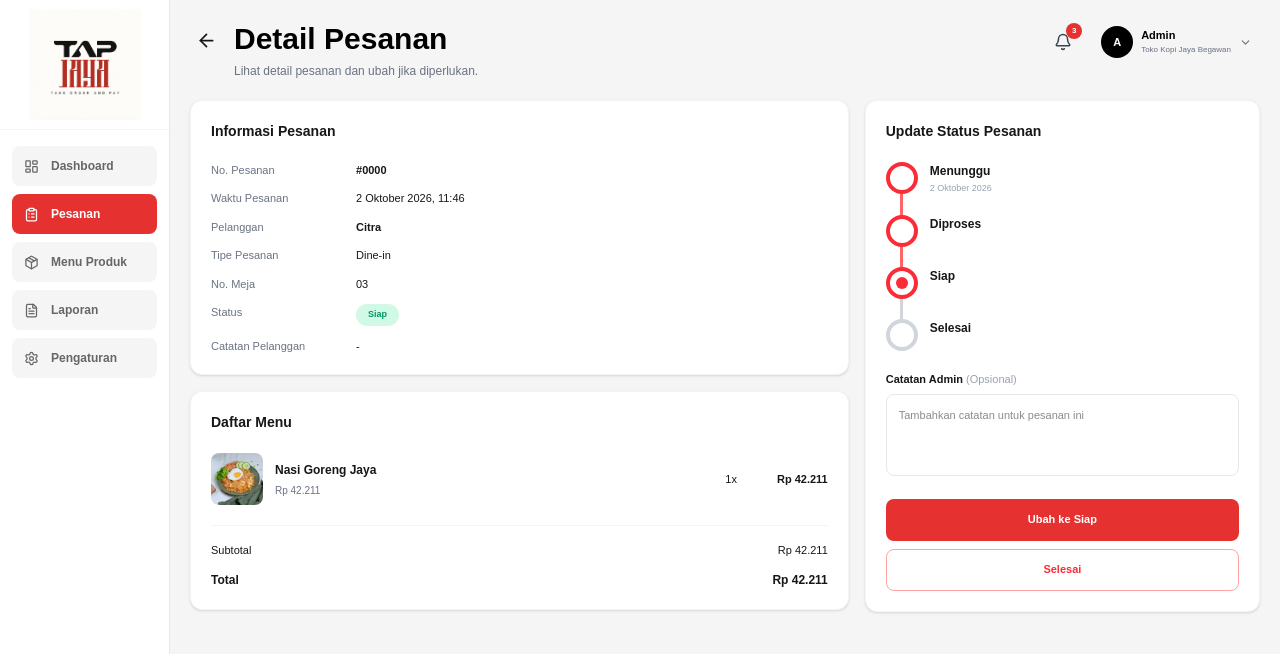
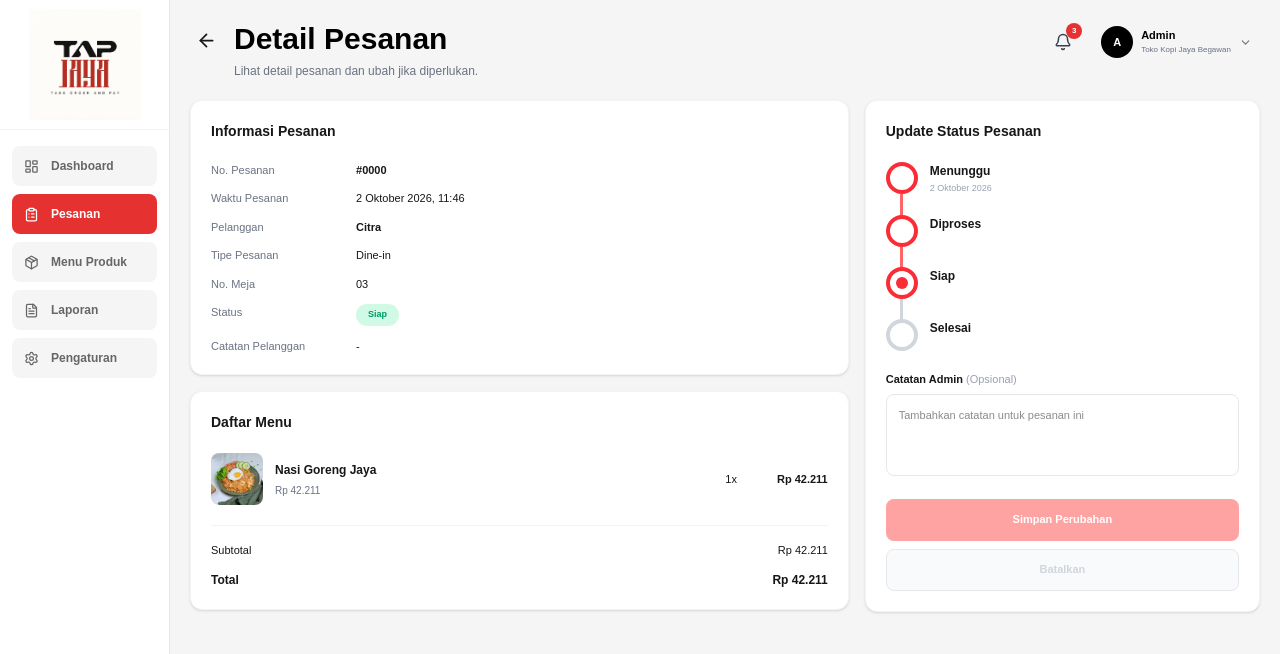
Before and after one commit to syifaananda22/tapjaya-web-admin, a Next.js app: page /orders/0000 in a window 1280 px wide. Shown: the top 654 px of the page. Built offline with nearby package versions, Linux system fonts and the light colour scheme.

Commit message:
Update order status actions

```diff
--- a/src/app/orders/[id]/page.tsx
+++ b/src/app/orders/[id]/page.tsx
@@ -62,14 +62,10 @@ export default function OrderDetailPage() {
     }, 2000);
   };
 
-  const handleFinish = () => {
-    setStatus("Selesai");
-    setSavedStatus("Selesai");
-    setShowSuccess(true);
-
-    setTimeout(() => {
-      setShowSuccess(false);
-    }, 2000);
+  const handleCancel = () => {
+    setStatus(savedStatus);
+    setAdminNote("");
+    setShowSuccess(false);
   };
 
   const statusBadge = (
@@ -78,10 +74,13 @@ export default function OrderDetailPage() {
     switch (value) {
       case "Menunggu":
         return "bg-yellow-100 text-yellow-600";
+
       case "Diproses":
         return "bg-blue-100 text-blue-600";
+
       case "Siap":
         return "bg-emerald-100 text-emerald-600";
+
       case "Selesai":
         return "bg-green-100 text-green-600";
     }
@@ -118,7 +117,7 @@ export default function OrderDetailPage() {
         <div className="grid grid-cols-1 gap-4 xl:grid-cols-[1.5fr_0.9fr]">
           {/* LEFT */}
           <div className="space-y-4">
-            {/* INFO */}
+            {/* INFORMASI PESANAN */}
             <div className="rounded-xl border border-gray-100 bg-white p-5 shadow-sm">
               <h2 className="mb-5 text-[14px] font-bold">
                 Informasi Pesanan
@@ -128,6 +127,7 @@ export default function OrderDetailPage() {
                 <span className="text-gray-500">
                   No. Pesanan
                 </span>
+
                 <span className="font-semibold">
                   #{order.id}
                 </span>
@@ -135,6 +135,7 @@ export default function OrderDetailPage() {
                 <span className="text-gray-500">
                   Waktu Pesanan
                 </span>
+
                 <span>
                   2 Oktober 2026,{" "}
                   {order.time}
@@ -143,6 +144,7 @@ export default function OrderDetailPage() {
                 <span className="text-gray-500">
                   Pelanggan
                 </span>
+
                 <span className="font-semibold">
                   {order.customerName}
                 </span>
@@ -150,6 +152,7 @@ export default function OrderDetailPage() {
                 <span className="text-gray-500">
                   Tipe Pesanan
                 </span>
+
                 <span>
                   {order.orderType}
                 </span>
@@ -157,6 +160,7 @@ export default function OrderDetailPage() {
                 <span className="text-gray-500">
                   No. Meja
                 </span>
+
                 <span>
                   {order.tableNumber}
                 </span>
@@ -185,7 +189,7 @@ export default function OrderDetailPage() {
               </div>
             </div>
 
-            {/* MENU */}
+            {/* DAFTAR MENU */}
             <div className="rounded-xl border border-gray-100 bg-white p-5 shadow-sm">
               <h2 className="mb-5 text-[14px] font-bold">
                 Daftar Menu
@@ -261,13 +265,13 @@ export default function OrderDetailPage() {
             </div>
           </div>
 
-          {/* STATUS */}
+          {/* RIGHT */}
           <div className="rounded-xl border border-gray-100 bg-white p-5 shadow-sm">
             <h2 className="text-[14px] font-bold">
               Update Status Pesanan
             </h2>
 
-            {/* STEPPER */}
+            {/* STATUS STEPPER */}
             <div className="mt-5">
               {statusSteps.map(
                 (item, index) => {
@@ -328,7 +332,7 @@ export default function OrderDetailPage() {
               )}
             </div>
 
-            {/* ADMIN NOTE */}
+            {/* CATATAN ADMIN */}
             <div className="mt-2">
               <label className="mb-1.5 block text-[11px] font-semibold">
                 Catatan Admin{" "}
@@ -349,22 +353,43 @@ export default function OrderDetailPage() {
               />
             </div>
 
+            {/* SIMPAN PERUBAHAN */}
             <button
               type="button"
               onClick={handleUpdateStatus}
-              className="mt-4 h-[42px] w-full rounded-lg bg-[#e63131] text-[11px] font-semibold text-white transition hover:bg-[#ca2929]"
+              disabled={
+                status === savedStatus &&
+                adminNote.trim() === ""
+              }
+              className={`mt-4 h-[42px] w-full rounded-lg text-[11px] font-semibold text-white transition ${
+                status === savedStatus &&
+                adminNote.trim() === ""
+                  ? "cursor-not-allowed bg-red-300"
+                  : "bg-[#e63131] hover:bg-[#ca2929]"
+              }`}
             >
-              Ubah ke {status}
+              Simpan Perubahan
             </button>
 
+            {/* BATALKAN */}
             <button
               type="button"
-              onClick={handleFinish}
-              className="mt-2 h-[42px] w-full rounded-lg border border-red-300 bg-white text-[11px] font-semibold text-red-500 transition hover:bg-red-50"
+              onClick={handleCancel}
+              disabled={
+                status === savedStatus &&
+                adminNote.trim() === ""
+              }
+              className={`mt-2 h-[42px] w-full rounded-lg border text-[11px] font-semibold transition ${
+                status === savedStatus &&
+                adminNote.trim() === ""
+                  ? "cursor-not-allowed border-gray-200 bg-gray-50 text-gray-300"
+                  : "border-gray-300 bg-white text-gray-600 hover:bg-gray-50"
+              }`}
             >
-              Selesai
+              Batalkan
             </button>
 
+            {/* SUCCESS MESSAGE */}
             {showSuccess && (
               <div className="mt-3 rounded-lg bg-green-50 px-3 py-2 text-center text-[10px] font-medium text-green-600">
                 Status berhasil diperbarui
```
